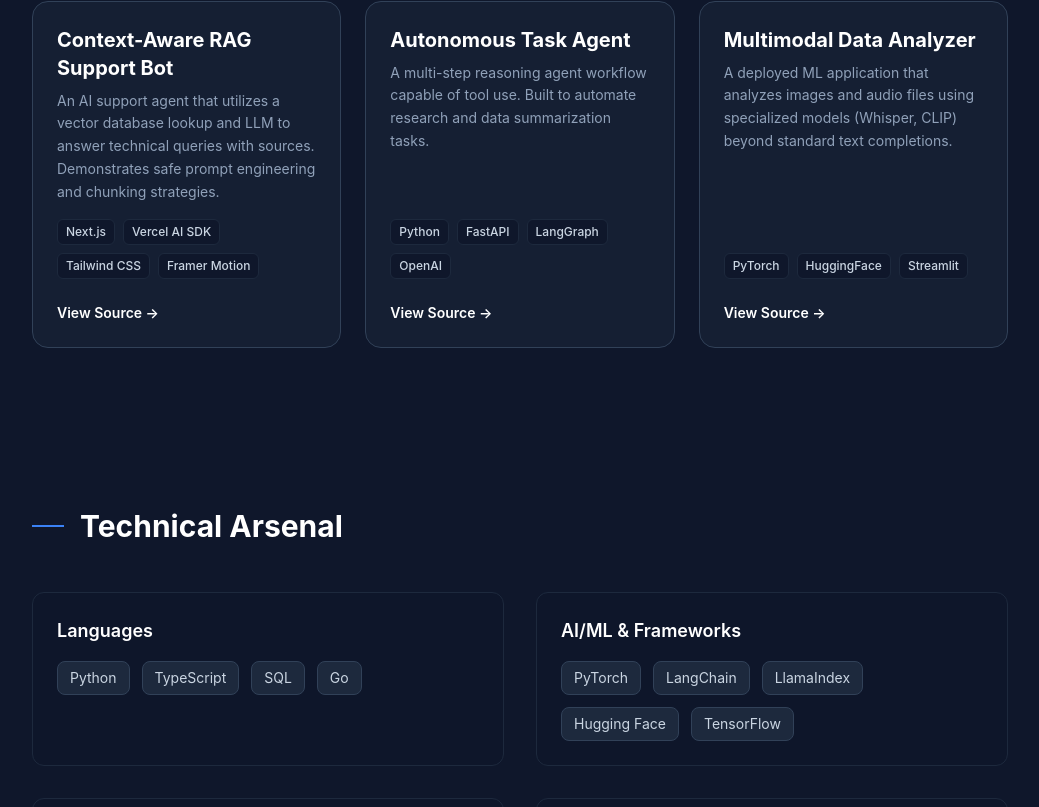
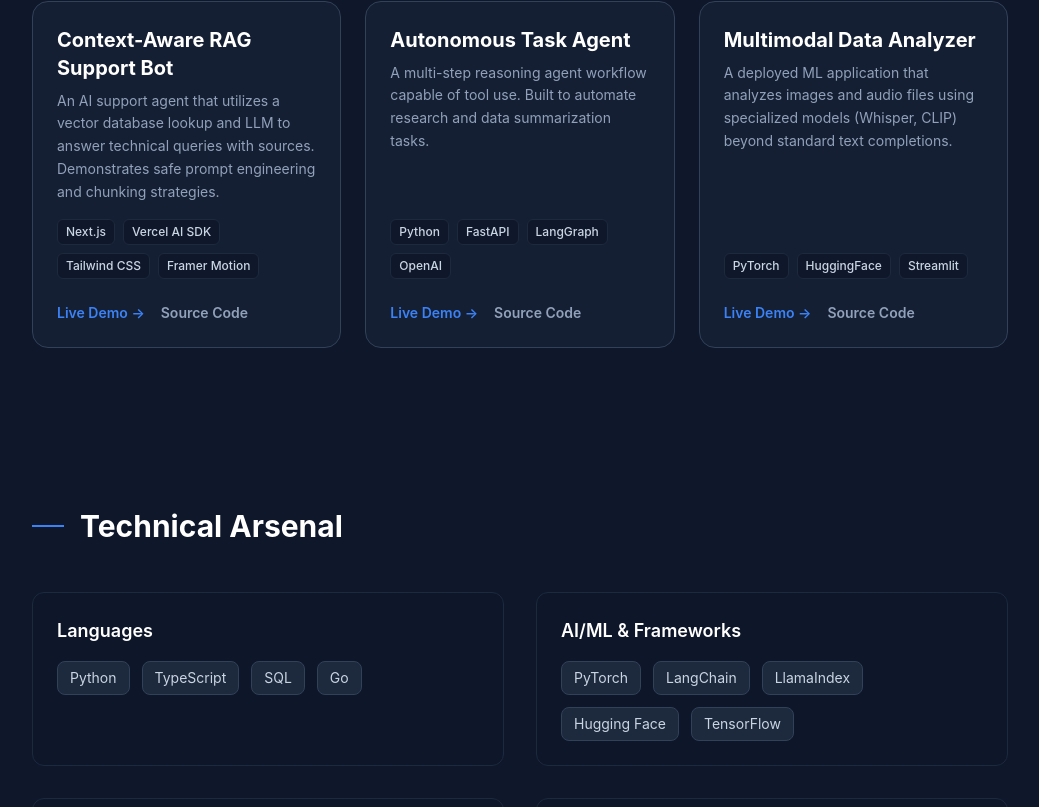
Before and after one commit to kartikdube/portfolio-main, a React (Vite) app: page / in a window 1280 px wide. Shown: the part 957-1764 px from the top of the page, without its empty margins (120-1159 px from the left). Built offline with nearby package versions, Linux system fonts and the light colour scheme.

Commit message:
Make project cards and titles clickable

```diff
--- a/src/App.tsx
+++ b/src/App.tsx
@@ -87,7 +87,9 @@ function App() {
             {projects.map((project) => (
               <div key={project.id} className="group relative rounded-2xl bg-slate-800/50 border border-slate-700 p-6 hover:border-brand/50 transition-colors flex flex-col h-full">
                 <div className="mb-4">
-                  <h3 className="text-xl font-bold text-white mb-2 group-hover:text-brand transition-colors">{project.title}</h3>
+                  <a href={project.link} target="_blank" rel="noreferrer">
+                    <h3 className="text-xl font-bold text-white mb-2 group-hover:text-brand transition-colors">{project.title}</h3>
+                  </a>
                   <p className="text-slate-400 text-sm leading-relaxed">{project.description}</p>
                 </div>
                 <div className="flex flex-wrap gap-2 mb-6 mt-auto">
@@ -98,7 +100,8 @@ function App() {
                   ))}
                 </div>
                 <div className="flex gap-4 text-sm font-semibold">
-                  <a href={project.repo} className="text-white hover:text-brand transition-colors">View Source →</a>
+                  <a href={project.link} target="_blank" rel="noreferrer" className="text-brand hover:text-blue-400 transition-colors">Live Demo →</a>
+                  <a href={project.repo} target="_blank" rel="noreferrer" className="text-slate-400 hover:text-white transition-colors">Source Code</a>
                 </div>
               </div>
             ))}
```
